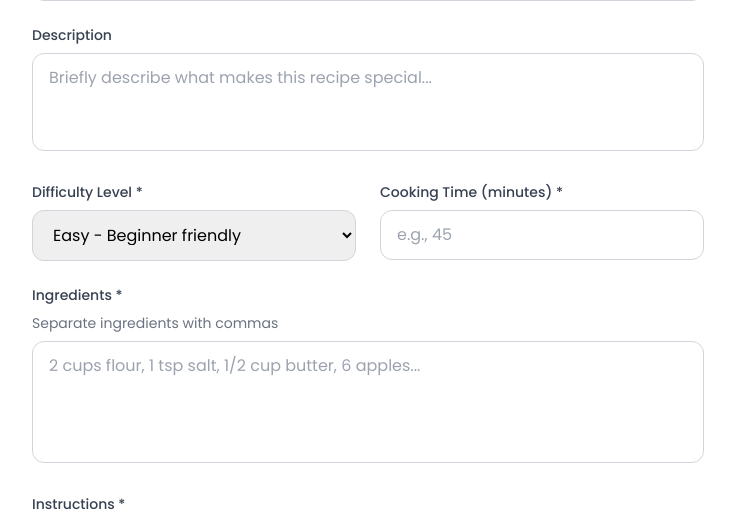
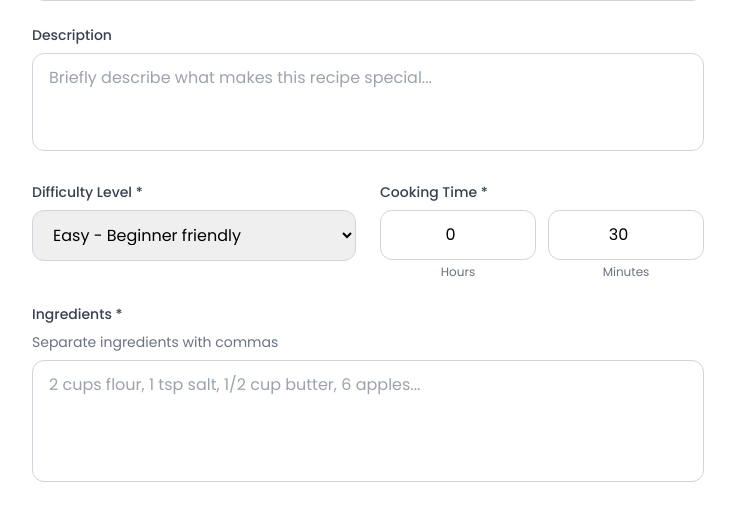
Before and after one commit to ItsmeZener/cooking-with-kaya-V2, a Flask app: page /add_recipe in a window 1280 px wide. Shown: the part 474-988 px from the top of the page, without its empty margins (272-1007 px from the left). Run offline with Flask 3, Linux system fonts and the light colour scheme; a user stored in the database is signed in; some libraries are stand-ins or nearby versions.

Commit message:
Add hours and minutes fields for cooking time

```diff
--- a/app.py
+++ b/app.py
@@ -336,7 +336,7 @@ def add_recipe():
             description=request.form['description'],
             ingredients=request.form['ingredients'],
             instructions=request.form['instructions'],
-            cooking_time=int(request.form['cooking_time']),
+            cooking_time=int(request.form['cooking_hours']) * 60 + int(request.form['cooking_minutes']),
             difficulty=request.form['difficulty'],
             tags=request.form.get('tags', ''),
             image_url=image_url,
@@ -392,7 +392,7 @@ def edit_recipe(recipe_id):
         recipe.description = request.form['description']
         recipe.ingredients = request.form['ingredients']
         recipe.instructions = request.form['instructions']
-        recipe.cooking_time = int(request.form['cooking_time'])
+        recipe.cooking_time = int(request.form['cooking_hours']) * 60 + int(request.form['cooking_minutes'])
         recipe.difficulty = request.form['difficulty']
         recipe.tags = request.form.get('tags', '')
         recipe.image_url = image_url
--- a/templates/add_recipe.html
+++ b/templates/add_recipe.html
@@ -45,10 +45,21 @@
                         </select>
                     </div>
                     <div>
-                        <label class="block text-sm font-medium text-gray-700 mb-2">Cooking Time (minutes) *</label>
-                        <input type="number" name="cooking_time" required min="1"
-                            class="w-full px-4 py-3 border border-gray-300 rounded-xl focus:ring-2 focus:ring-orange-500 focus:border-transparent outline-none"
-                            placeholder="e.g., 45">
+                        <label class="block text-sm font-medium text-gray-700 mb-2">Cooking Time *</label>
+                        <div class="flex gap-3">
+                            <div class="flex-1">
+                                <input type="number" name="cooking_hours" min="0" max="23" value="0"
+                                    class="w-full px-4 py-3 border border-gray-300 rounded-xl focus:ring-2 focus:ring-orange-500 focus:border-transparent outline-none text-center"
+                                    placeholder="Hours">
+                                <p class="text-xs text-gray-500 text-center mt-1">Hours</p>
+                            </div>
+                            <div class="flex-1">
+                                <input type="number" name="cooking_minutes" required min="0" max="59" value="30"
+                                    class="w-full px-4 py-3 border border-gray-300 rounded-xl focus:ring-2 focus:ring-orange-500 focus:border-transparent outline-none text-center"
+                                    placeholder="Minutes">
+                                <p class="text-xs text-gray-500 text-center mt-1">Minutes</p>
+                            </div>
+                        </div>
                     </div>
                 </div>
 
```
Also changed, not shown: templates/edit_recipe.html (+15 -4 lines).
